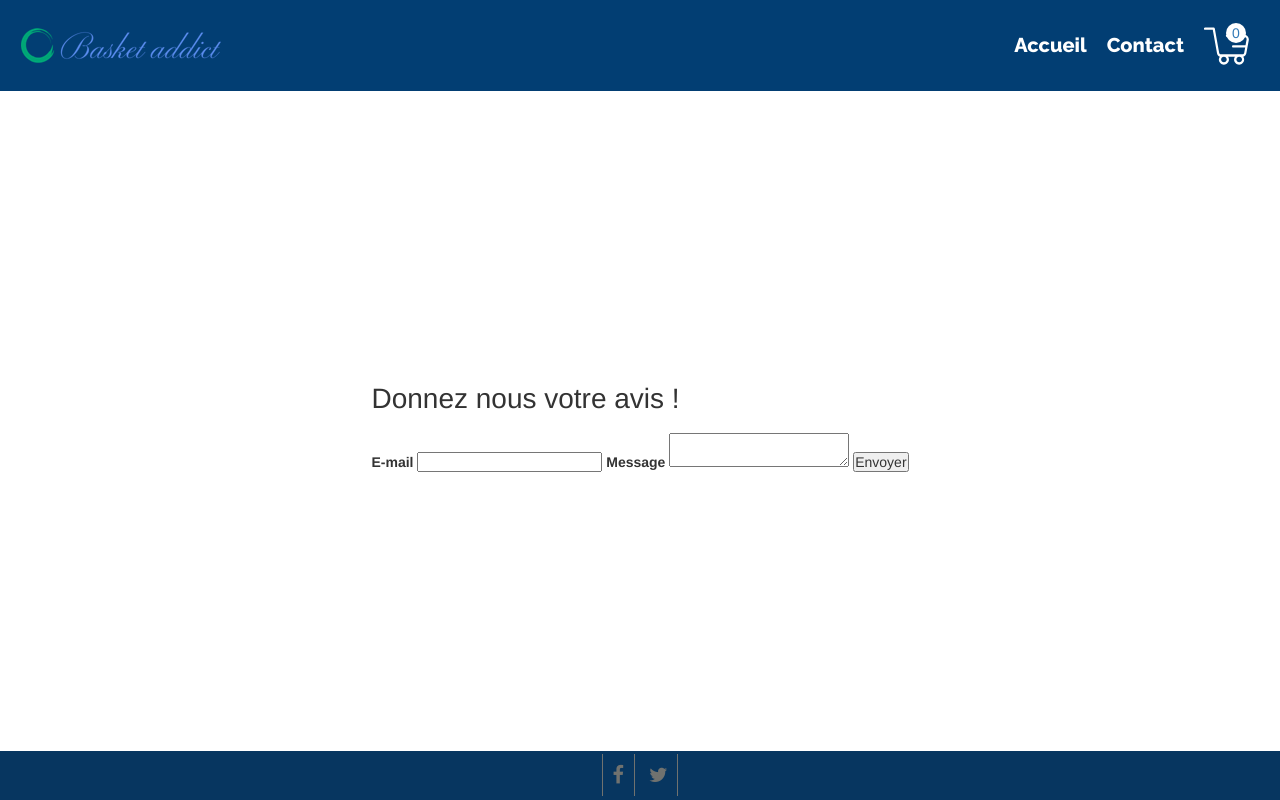
After one commit to balenakoi/E-Commerce-Justine-Balen, a PHP site: page /contact.php in a window 1280 px wide. The commit adds this page. Run offline with PHP 8.4, Linux system fonts and the light colour scheme.

Commit message:
add basket in header and add contact and result

```diff
--- /dev/null
+++ b/contact.php
@@ -0,0 +1,20 @@
+
+<?php include('header.php');?>
+
+ <main>
+
+   <section>
+     <h1>Donnez nous votre avis !</h1>
+   </section>
+   <form class="" action="result.php" method="post">
+     <label for="email">E-mail</label>
+     <input type="email" name="email" value="" required>
+
+     <label for="content">Message</label>
+     <textarea name="content" required></textarea>
+
+     <input type="submit" name="envoyer" value="Envoyer">
+   </form>
+ </main>
+
+<?php include('footer.php'); ?>
--- a/css/main.css
+++ b/css/main.css
@@ -95,65 +95,96 @@ textarea {
 
 /* ==========================================================================
    Author's custom styles
-   ========================================================================== */
-   *,
-   *::after,
-   *::before {
-     box-sizing: border-box;
+   ========================================================================== */*
+
+ @keyframes fadeIn {
+   0% {
+     opacity: 0;
+   }
+   50% {
+     opacity: .5;
+   }
+   100% {
+     opacity: 1;
+   }
+
+ }
+
+/* =========================================================================
+   Repete action
+   =========================================================================  */
+
+ body, .paragraphe, .navbar, .product .price, .product .row,  *, *::after, *::before {
    margin: 0;
-     padding: 0;
  }
-   body {
-     background-color: #f4f4f4;
-     box-sizing: border-box;
-     margin: 0;
+
+ body, .product .row > p, *, *::after, *::before   {
    padding: 0;
  }
 
-   .index {
-     align-content: space-between;
-     height: 100vh;
+ body, *, *::after, *::before {
+   box-sizing: border-box;
  }
+
+  .navbar, .toggleMenu, .product .row  {
+    display: flex;
+  }
+
+  header, .navbar, .nav-container, .overlay, .toggleMenu span, .paragraphe, .footer  {
+    width: 100%;
+  }
+
+  .nav-container, .navbar, .nav {
+    position: relative;
+  }
+
+.navbar, .left-item {
+  flex-direction: row;
+
+}
+
+.nav, .toggleMenu {
+  flex-direction: column;
+}
+  /* =========================================================================
+                Header
+     =========================================================================  */
+
+body {
+  background-color: #FFF;
+}
+
 html {
  font-size: 62.5%;
 }
 
-  header {
-    width: 100%;
+.basket {
+  width: 45px;
+  margin: 0 10px;
 }
-
-   .paragraphe{
-     text-align: center;
-     font-size: 25px;
-     color: #5687e6;
-     width: 100%;
-     margin: 0;
+.show a {
+  display: block;
 }
 
 .wrapper {
  max-width: 100%;
+}
+
+.wrapper, .nav-container {
  height: auto;
 }
-
 .nav-container {
  background-color: #023E73;
-     position: relative;
-     width: 100%;
-     height: auto;
 }
 
 
 .navbar {
-     position: relative;
-     display: flex;
-     flex-direction: row;
  justify-content: flex-end;
  align-content: center;
-   /*   background-color: #023E73; */
-     width: 100%;
-     padding: 2rem;
-     margin: 0;
+ padding: 1.4rem;
+ align-items: center;
 }
+
 .nav-item {
  color: white;
  text-decoration: none;
@@ -168,73 +199,26 @@ textarea {
 }
 
 .left-item {
-     flex-direction: row;
  justify-content: flex-start;
  flex-grow:  1;
  font-size: 2rem;
  font-family: 'Pacifico', cursive;
  text-decoration: none;
  color: coral;
+ width: 50%;
 
 }
 
-
-   /*  Class to toggle for the menu content */
-
-   .toggleMenu {
-     order: 5;
-     display: flex;
-     flex-direction: column;
-     flex-basis: 3rem;
-   }
-   .toggleMenu span {
-     color:#00a676;
-     border-top: .2rem solid white;
-     border-radius: .1rem;
-     z-index: 99;
-     width: 100%;
-   }
-   .toggleMenu:hover span {
-     cursor: pointer;
-     border-top: .2rem solid #00a676;
-   }
-
-   .toggleMenu {
-     display: flex;
-     flex-direction: column;
-     align-content: center;
-     justify-content: space-around;
-     align-items: center;
-   }
-
-
-
-   /* ------- Media Queries Mobile ------- */
-
-   @media screen and (min-width: 31rem) {
-     .toggleMenu, .mobileMenu {
-       display: none;
-     }
-   }
-
-
-   @media screen and (max-width: 30rem) {
-     .nav-item {
-       display: none;
-     }
-   }
-
 .nav {
-     position: relative;
   margin-top: 10vw;
   display: none;
-     flex-direction: column;
   align-content: center;
   justify-content: center;
   align-items: center;
   font-size: 2.5rem;
   z-index: 60;
 }
+
 .nav a {
   text-decoration: none;
   font-family: 'Raleway', sans-serif;
@@ -243,14 +227,15 @@ textarea {
   padding: 1rem;
   z-index: 60;
 }
+
 .show {
  display: flex;
 }
+
 .overlay {
  display: none;
  top: 0;
  position: absolute;
-     width: 100%;
  height: 100vh;
  background-color: rgb(2,62,115,.8);
  z-index: 20;
@@ -262,22 +247,58 @@ textarea {
  display: block;
 
 }
-   @keyframes fadeIn {
-     0% {
-       opacity: 0;
-     }
-     50% {
-       opacity: .5;
-     }
-     100% {
-       opacity: 1;
+
+.basketlink {
+  position: relative;
 }
 
+.baskContent {
+  position: absolute;
+  right: 13px;
+  width: 20px;
+  height: 20px;
+  border-radius: 20px;
+  background: rgb(255,255,255);
+  text-align: center;
+  top: 0px;
+}
+
+/*  Class to toggle for the menu content */
+
+.toggleMenu {
+ order: 5;
+ flex-basis: 3rem;
+ align-content: center;
+ justify-content: space-around;
+ align-items: center;
+}
+
+.toggleMenu span {
+ color:#00a676;
+ border-bottom: .2rem solid white;
+ border-radius: .1rem;
+ z-index: 99;
+ height: 15px;
+}
+
+.toggleMenu:hover span {
+ cursor: pointer;
+ border-bottom: .2rem solid #00a676;
 }
 
 
+/* =========================================================================
+              Index
+   =========================================================================  */
+
+.paragraphe {
+ text-align: center;
+ font-size: 25px;
+ color: #5687e6;
+}
+
 .row img{
-  margin-top:29px;
+  margin-top: 29px;
 }
 
 .card-title{
@@ -300,8 +321,6 @@ a:hover{
   color:#fb3640;
 }
 
-
-
 /* ===========================================================
     Product styles
     ========================================================== */
@@ -318,12 +337,9 @@ a:hover{
 .product .price {
  text-align: right;
  font-size: 25px;
-     margin: 0;
 }
 
 .product .row {
-     margin: 0;
-     display: flex;
  justify-content: space-between;
  align-items: flex-start;
 
@@ -356,7 +372,6 @@ a:hover{
 .product .row > p {
  margin: 25px 0;
  text-align: initial;
-     padding: 0;
 }
 
 .product section p:last-child {
@@ -401,10 +416,49 @@ a:hover{
  background-color: #e6a4a5;
 }
 
+
+/* =========================================================================
+              Index
+   =========================================================================  */
+
+.footer {
+  background: #073660;
+  padding: 10px 0;
+}
+
+.footer a {
+  color: #70726F;
+  font-size: 20px;
+  padding: 10px;
+  border-right: 1px solid #70726F;
+  transition: all .5s ease;
+}
+
+.footer a:first-child {
+  border-left: 1px solid #70726F;
+}
+
+.footer a:hover {
+  color: white;
+}
+
+
 /*=======================================
     Responsive
     ===========================================*/
 
+@media screen and (min-width: 31rem) {
+  .toggleMenu, .mobileMenu {
+    display: none;
+  }
+}
+
+
+@media screen and (max-width: 30rem) {
+  .nav-item {
+    display: none;
+  }
+}
 
 /* Large devices (desktops, 992px and up)*/
 @media (min-width: 992px) {
@@ -439,32 +493,6 @@ a:hover{
 
 
  }
-}
-
-.footer {
-  background: #073660;
-  padding: 10px 0;
-  width: 100%;
-}
-.footer a {
-  color: #70726F;
-  font-size: 20px;
-  padding: 10px;
-  border-right: 1px solid #70726F;
-  transition: all .5s ease;
-}
-
-.footer a:first-child {
-  border-left: 1px solid #70726F;
-}
-
-.footer a:hover {
-  color: white;
-}
-
-/* Extra large devices (large desktops, 1200px and up)*/
-@media (min-width: 1200px) {
-
 }
 
 
--- a/header.php
+++ b/header.php
@@ -11,6 +11,8 @@
   <title>
     <?php if ($pageName == "index.ph") {
     echo "Accueil";
+  } elseif ($pageName == "ntact.ph") {
+    echo "Contact";
   } else {
     echo $products[$productIndex]['name'];
   } ?>
@@ -36,11 +38,19 @@
         <div class="mobileMenu"></div>
         <a href="index.php" class="left-item"><img src="img/2.png" alt="logo"></a>
         <a href="index.php" class="nav-item">Accueil</a>
+        <a href="contact.php" class="nav-item">Contact</a>
         <div class="toggleMenu">
           <span>&nbsp;</span>
           <span>&nbsp;</span>
           <span>&nbsp;</span>
         </div>
+        <a href="#" class="basketlink">
+          <img src="img/basket.svg" alt="Panier" class="basket">
+          <div class="baskContent">
+            <p>0</p>
+          </div>
+        </a>
+
       </div>
 
     </div>
@@ -49,6 +59,8 @@
   <div class="overlay">
       <nav class="nav">
           <a href="index.php">Accueil</a>
+          <a href="contact.php">Contact</a>
+
       </nav>
   </div>
   </header>
```
Also changed, not shown: result.php (added, +25 -0 lines), img/basket.svg (added). Lines whose indentation alone changed are shown as unchanged.
